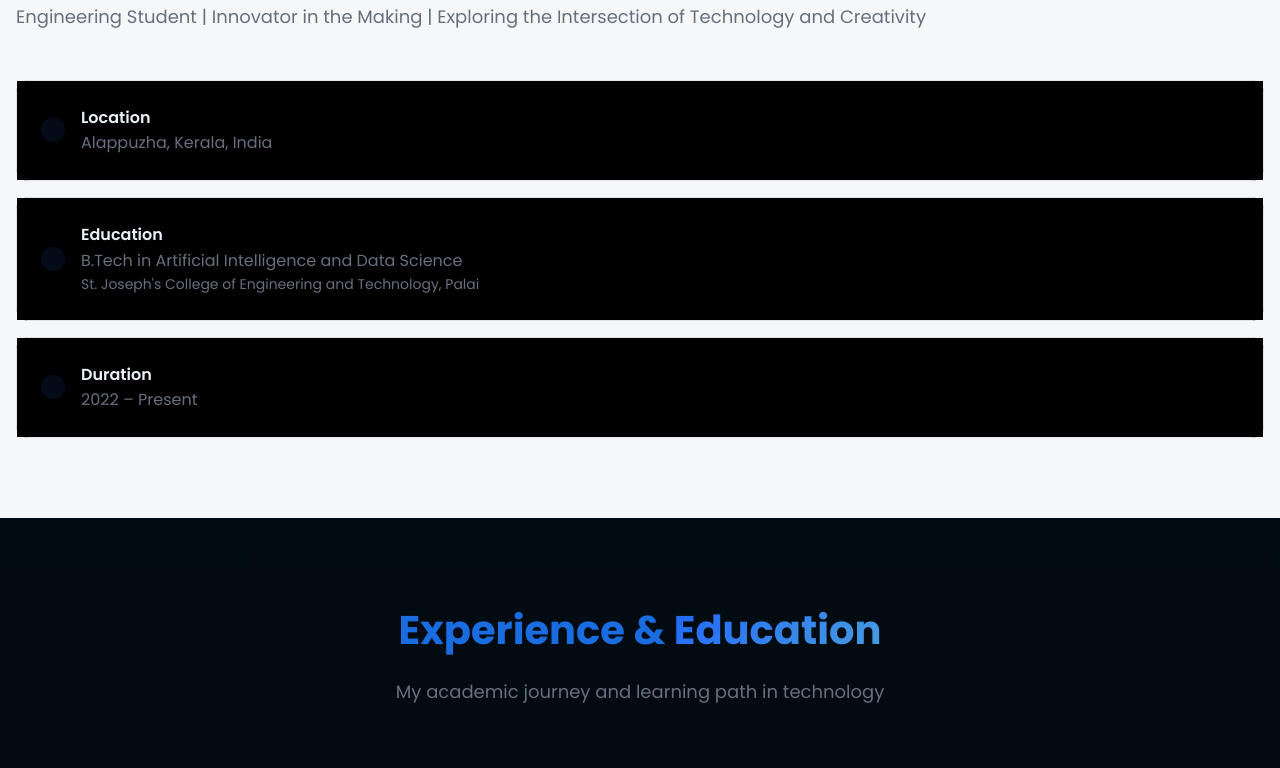
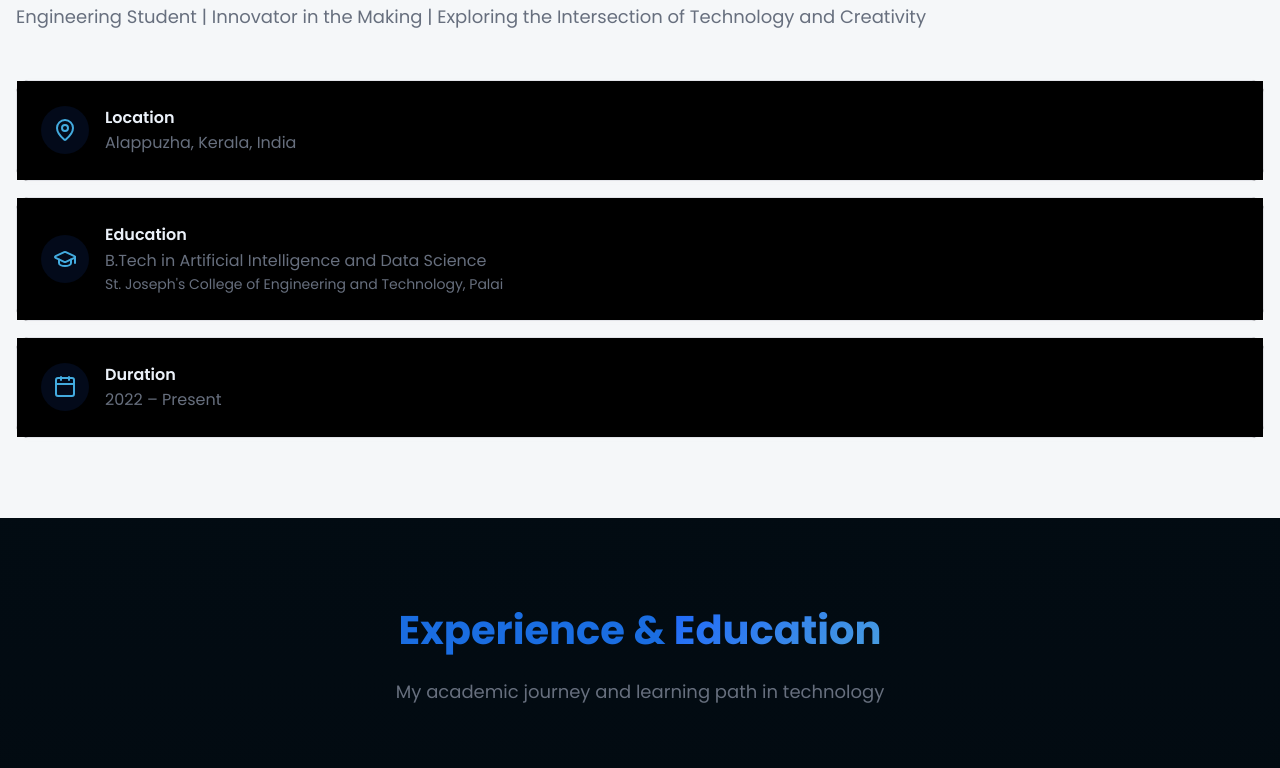
Before and after one commit to alexkuriakose46/portfolio, a plain HTML site: page portfolio.html in a window 1280 px wide. Shown: the part 1485-2253 px from the top of the page. Drawn offline with nearby package versions, Linux system fonts and the light colour scheme.

Commit message:
Update portfolio.html

```diff
--- a/portfolio.html
+++ b/portfolio.html
@@ -1557,7 +1557,7 @@
   document.body.style.height = "100%";
   Object.assign(document.body.style, {
     margin: "0",
-    backgroundImage: url('${IMG}'),
+    backgroundImage: `url('${IMG}')`,
     backgroundSize: "cover",
     backgroundPosition: "center",
     backgroundRepeat: "no-repeat",
@@ -1649,4 +1649,48 @@
             toast.classList.add('show');
 
             setTimeout(() => {
-                toast.classList.remov
+                toast.classList.remove('show');
+            }, 3000);
+        }
+
+        // Intersection Observer for animations
+        const observerOptions = {
+            threshold: 0.1,
+            rootMargin: '0px 0px -50px 0px'
+        };
+
+        const observer = new IntersectionObserver((entries) => {
+            entries.forEach(entry => {
+                if (entry.isIntersecting) {
+                    entry.target.style.opacity = '1';
+                    entry.target.style.transform = 'translateY(0)';
+                }
+            });
+        }, observerOptions);
+
+        // Observe all animated elements
+        document.addEventListener('DOMContentLoaded', function() {
+            const animatedElements = document.querySelectorAll('.animate-fade-in, .animate-slide-in-left, .animate-slide-in-right');
+            animatedElements.forEach(el => {
+                el.style.opacity = '0';
+                el.style.transform = 'translateY(20px)';
+                el.style.transition = 'opacity 0.6s ease-out, transform 0.6s ease-out';
+                observer.observe(el);
+            });
+
+            // Re-initialize Lucide icons after DOM content is loaded
+            lucide.createIcons();
+        });
+
+        // Handle window resize
+        window.addEventListener('resize', function() {
+            if (window.innerWidth >= 768 && isNavOpen) {
+                isNavOpen = false;
+                navMenu.classList.remove('active');
+                menuIcon.classList.remove('hidden');
+                closeIcon.classList.add('hidden');
+            }
+        });
+    </script>
+</body>
+</html>
```
